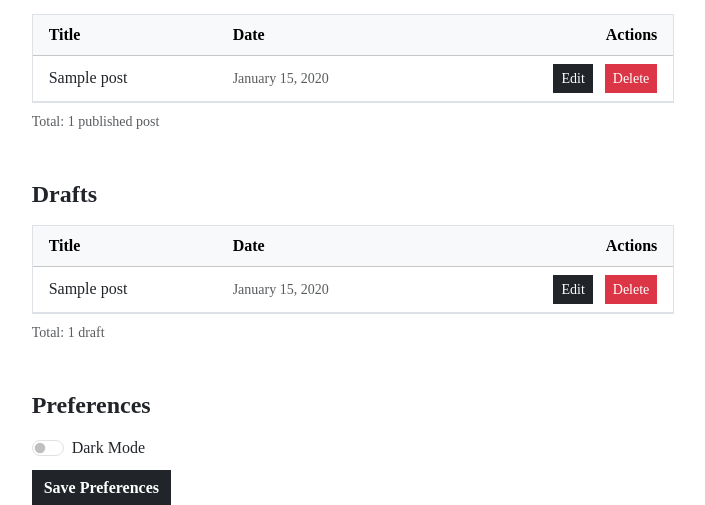
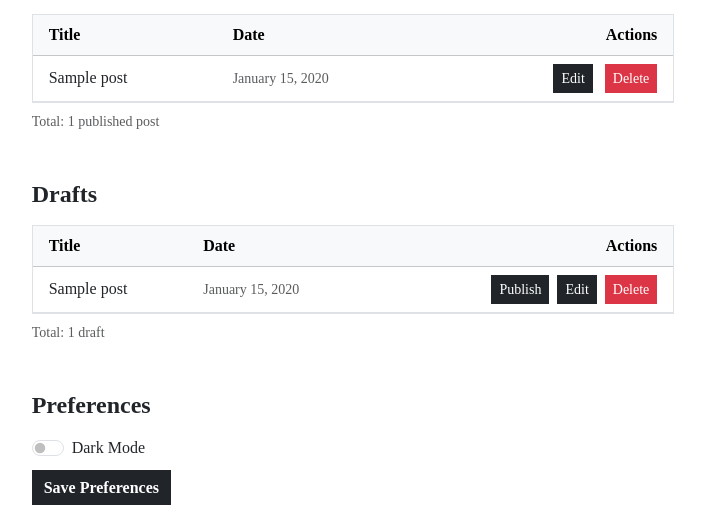
Before and after one commit to deviantcoder/blog, a Django app: template src/blog/templates/blog/settings.html in a window 1280 px wide. Shown: the part 665-1170 px from the top of the page, without its empty margins (287-992 px from the left). Run offline with Django 5.2, Linux system fonts and the light colour scheme; the template is opened without the code that fills it: most values are stand-ins (such as "Sample title", 1, 10 or a date in 2020); some libraries are stand-ins or nearby versions.

Commit message:
Added draft functionality

```diff
--- a/src/blog/forms.py
+++ b/src/blog/forms.py
@@ -40,7 +40,7 @@ class PostForm(forms.ModelForm):
                     css_class='col-md-6 mb-2'
                 ),
                 Column(
-                    HTML("<a href='' class='btn btn-outline-dark rounded-0 fw-semibold w-100'>Save as Draft</a>"),
+                    HTML("<button type='submit' name='save_draft' class='btn btn-outline-dark rounded-0 fw-semibold w-100'>Save as Draft</button>"),
                     css_class='col-md-6 mb-2'
                 ),
                 css_class='justify-content-center'
--- a/src/blog/templates/blog/settings.html
+++ b/src/blog/templates/blog/settings.html
@@ -97,8 +97,15 @@
                                         <span class="text-muted small">{{ post.created|date:"F d, Y" }}</span>
                                     </td>
                                     <td class="text-end pe-3 align-middle">
-                                        <a href="{% url 'blog:edit_post' post.slug %}" class="btn btn-sm btn-dark rounded-0 border-0 me-2">Edit</a>
-                                        <a href="{% url 'blog:delete_post' post.slug %}" class="btn btn-sm btn-danger rounded-0 border-0">Delete</a>
+                                        <div class="d-flex align-items-center justify-content-end">
+                                            <form method="post" action="{% url 'blog:publish_draft' %}" class="me-2">
+                                                {% csrf_token %}
+                                                <input type="hidden" name="post_id" value="{{ post.id }}" id="post_id">
+                                                <button type="submit" name="update_username" class="btn btn-sm btn-dark rounded-0 border-0">Publish</button>
+                                            </form>
+                                            <a href="{% url 'blog:edit_post' post.slug %}" class="btn btn-sm btn-dark rounded-0 border-0 me-2">Edit</a>
+                                            <a href="{% url 'blog:delete_post' post.slug %}" class="btn btn-sm btn-danger rounded-0 border-0">Delete</a>
+                                        </div>
                                     </td>
                                 </tr>
                             {% empty %}
--- a/src/blog/urls.py
+++ b/src/blog/urls.py
@@ -17,4 +17,5 @@ urlpatterns = [
     path('search/', views.search, name='search'),
 
     path('settings/', views.settings, name='settings'),
+    path('publish-draft/', views.publish_draft, name='publish_draft'),
 ]
```
Also changed, not shown: src/blog/views.py (+23 -2 lines), src/db.sqlite3.
